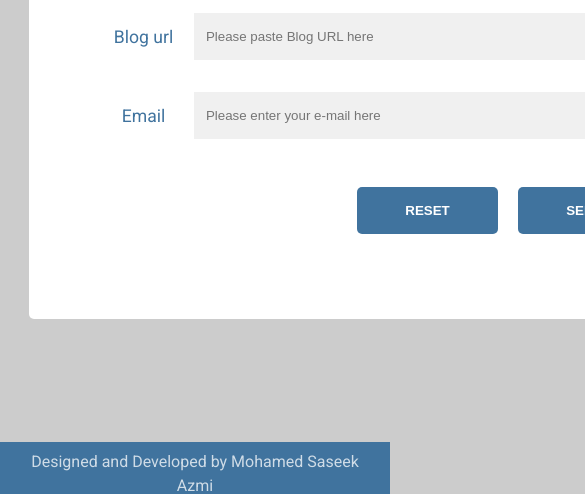
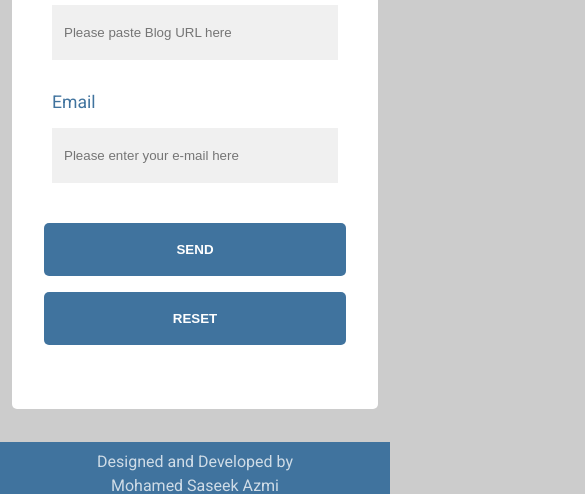
Before and after one commit to Saseekazmi/blog2pdf, a website: page index.html in a window 390 px wide. Shown: the part 314-808 px from the top of the page, 585 px wide, since content can reach past the window. Drawn offline with Linux system fonts and the light colour scheme; a web font is replaced by a local one.

Commit message:
Adding responsiveness to the site

```diff
--- a/index.html
+++ b/index.html
@@ -27,7 +27,10 @@
         <div class="container">
             <div id="form-container">
                 <h1 id="form-header">Free Blog Page To PDF Convertor Online</h1>
-                <p>Send any blog pages to your mail in pdf format for free </p>
+                <p>
+                    Send any blog pages to your mail in<span class="screen-line-break"></span> pdf
+                    format for free
+                </p>
                 <form action="" id="pdf-generator">
                     <div>
                         <label for="blogAddress">Blog url</label>
@@ -40,8 +43,8 @@
                     </div>
                     <span id="formFeedback">
                     </span>
+                    <button type="submit">Send</button>
                     <button type="reset">Reset</button>
-                    <button type="submit">Send</button>
                 </form>
             </div>
         </div>
@@ -49,7 +52,7 @@
 
     <footer id="home-footer">
         <div class="container">
-            <p>Designed and Developed by <span>Mohamed Saseek Azmi</span> </p>
+            <p>Designed and Developed by <span class="screen-line-break"></span>Mohamed Saseek Azmi</span> </p>
             <p><a href="https://www.freecodecamp.org/saseek" class="profile-link"><i class="fa fa-free-code-camp"
                         aria-hidden="true"></i></a>
                 <a href="https://github.com/Saseekazmi" class="profile-link"><i class="fa fa-github"
--- a/styles/blog2pdfhome.css
+++ b/styles/blog2pdfhome.css
@@ -39,7 +39,7 @@ body {
 }
 
 .container {
-    max-width: 85vw !important;
+    max-width: 85vw;
     margin: 0 auto;
     text-align: center;
 }
@@ -72,20 +72,19 @@ body {
     margin: 2rem auto;
     padding: 2rem 5rem;
     border-radius: 5px;
-    width: 950px;
+    min-width: 700px;
     line-height: 2rem;
     font-size: 1.1rem;
     height: 450px;
 }
 
-
 #form-header {
     color: var(--primarycolor);
-    padding: 1rem;
+    padding: 1rem 0.5rem;
 }
 
 #pdf-generator button {
-    padding: 1rem 3rem;
+    padding: 1.2rem 3rem;
     margin: 2rem 0.5rem;
     color: white;
     background-color: var(--primarycolor);
@@ -99,7 +98,6 @@ body {
 #pdf-generator button:hover {
     background-color: rgb(28, 51, 114);
 }
-
 
 #pdf-generator>div {
     display: flex;
@@ -122,13 +120,14 @@ body {
 }
 
 #pdf-generator label {
+    color: var(--primarycolor);
+    font-size: 1.1rem;
     width: 10%;
-    color: var(--primarycolor);
 }
 
 #pdf-generator input {
     width: 100%;
-    padding: 1rem 0.75rem;
+    padding: 1.25rem 0.75rem;
     margin: 1rem;
     outline: none;
     background-color: var(--background-light);
@@ -148,3 +147,51 @@ body {
 #home-footer a:hover {
     color: white;
 }
+
+@media (max-width:760px) {
+    .container {
+        max-width: 100%;
+    }
+
+    #form-container {
+        min-width: initial;
+        margin: 1rem 0.75rem;
+        padding: 2rem;
+        height: auto;
+        font-size: 1rem;
+        line-height: initial;
+    }
+
+    #pdf-generator {
+        padding: 2rem 1rem;
+    }
+
+    #pdf-generator>div {
+        flex-direction: column;
+        text-align: left;
+        padding: 0.5rem;
+    }
+
+    #pdf-generator label {
+        width: 100%;
+        text-align: justify;
+    }
+
+    #pdf-generator button {
+        box-sizing: border-box;
+        display: block;
+        width: 100%;
+        margin: 1rem 0;
+    }
+}
+
+@media (max-width:420px) {
+    #form-container {
+        padding: 1rem;
+        font-size: 0.9rem;
+    }
+
+    .screen-line-break {
+        display: block;
+    }
+}
```
